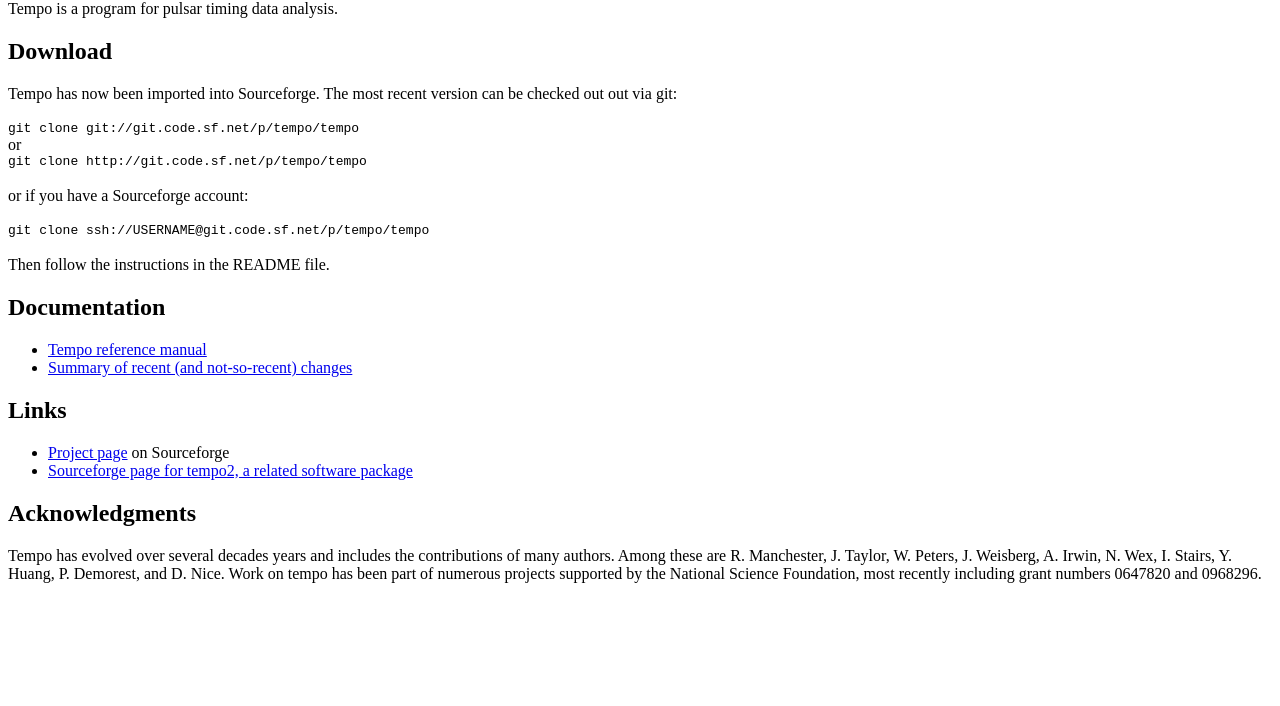
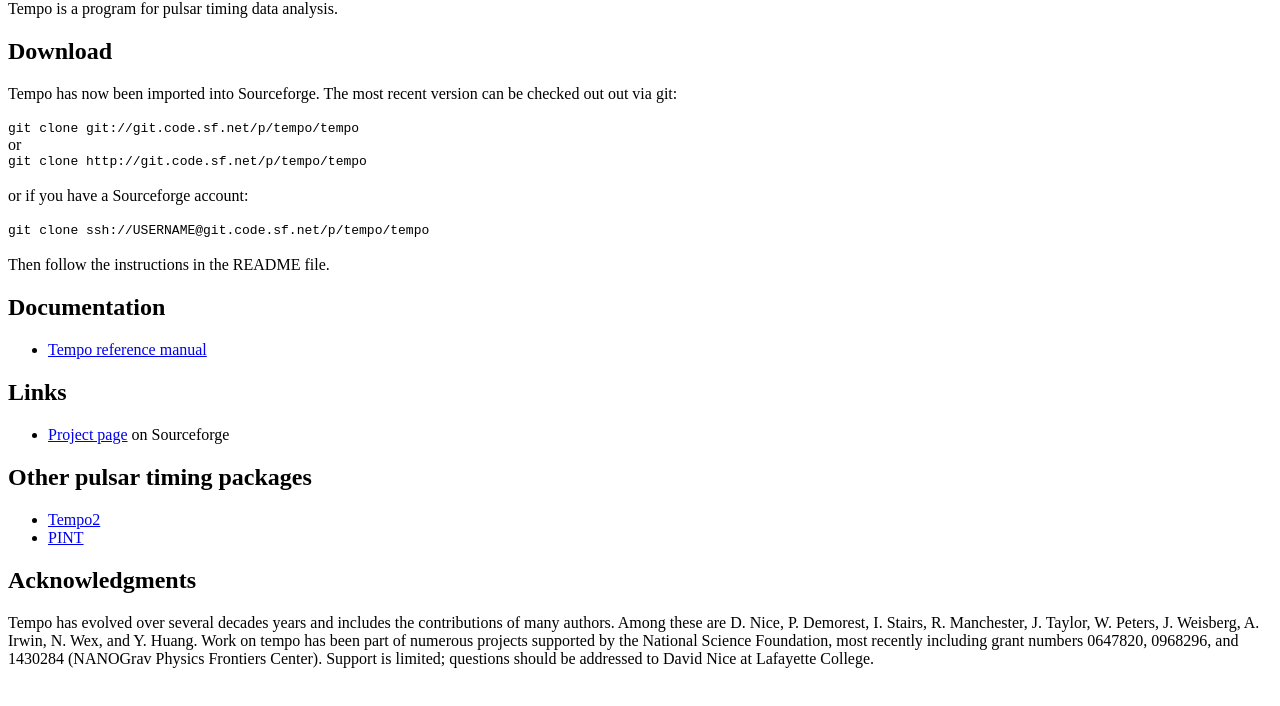
Before and after one commit to nanograv/tempo, a plain HTML site: page doc/index.html in a window 1280 px wide. Shown: the part 66-772 px from the top of the page. Drawn offline with Linux system fonts and the light colour scheme.

Commit message:
Update tempo homepage info on sourceforge (modernize author list, add NANOGrav PFC acknowldgement, add link to PINT, etc.

```diff
--- a/doc/index.html
+++ b/doc/index.html
@@ -32,23 +32,30 @@
 <h2>Documentation</h2>
 <ul>
     <li> <a href='reference_manual.html'>Tempo reference manual</a>
-    <li> <a href='tempo_update.html'>Summary of recent (and not-so-recent) changes</a>
 </ul>
 
 <h2>Links</h2>
 <ul>
     <li> <a href='http://sourceforge.net/projects/tempo'>Project page</a>
     on Sourceforge
-    <li> <a href='http://tempo2.sourceforge.net'>Sourceforge page for tempo2, a related software package</a>
+</ul>
+
+<h2>Other pulsar timing packages</h2>
+<ul>
+    <li> <a href='http://www.atnf.csiro.au/research/pulsar/tempo2/'>Tempo2</a>
+    <li> <a href='https://github.com/nanograv/PINT'>PINT</a>
 </ul>
 
 <h2>Acknowledgments</h2>
 Tempo has evolved over several decades years and includes the contributions
-of many authors.  Among these are R. Manchester, J. Taylor, W. Peters,
-J. Weisberg, A. Irwin, N. Wex, I. Stairs, Y. Huang, P. Demorest, and D. Nice.
+of many authors.  Among these are D. Nice, P. Demorest, I. Stairs,
+R. Manchester, J. Taylor, W. Peters,
+J. Weisberg, A. Irwin, N. Wex, and Y. Huang.
 Work on tempo has been part of numerous projects
 supported by the National Science Foundation, most recently
-including grant numbers 0647820 and 0968296.
+including grant numbers 0647820, 0968296, and 1430284 (NANOGrav Physics
+Frontiers Center).  Support is limited; questions should be addressed
+to David Nice at Lafayette College.
 
 </body>
 </html>
```
